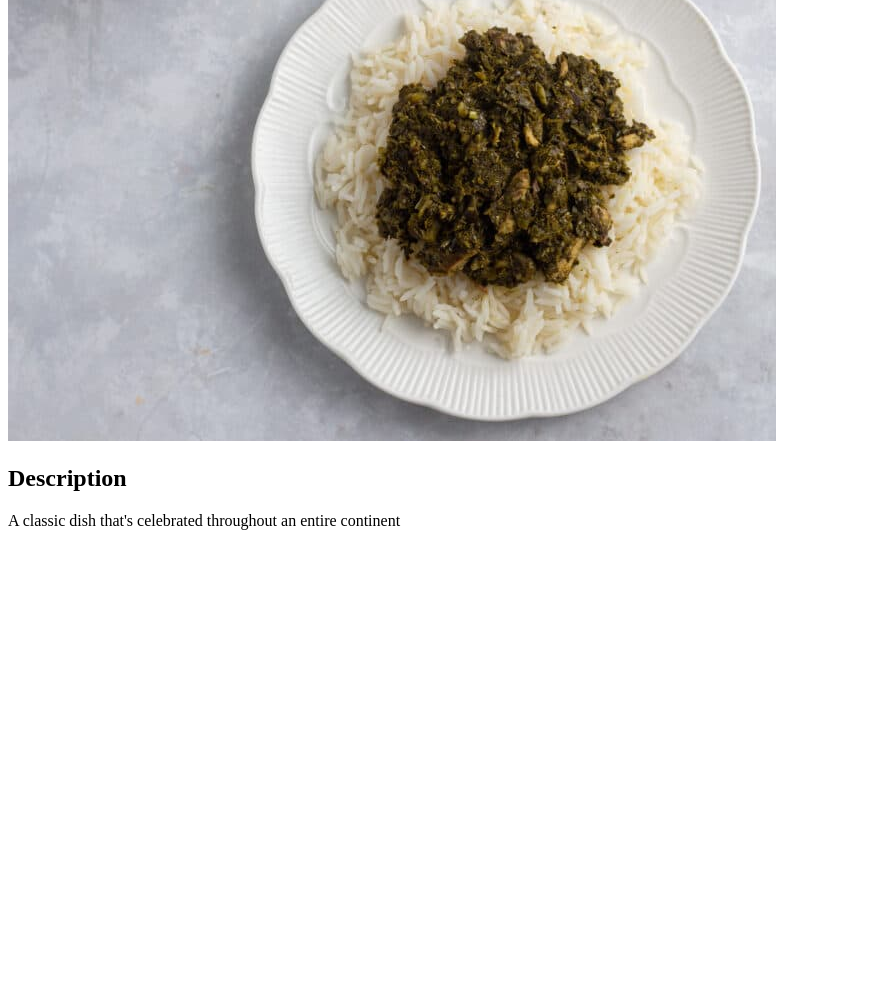
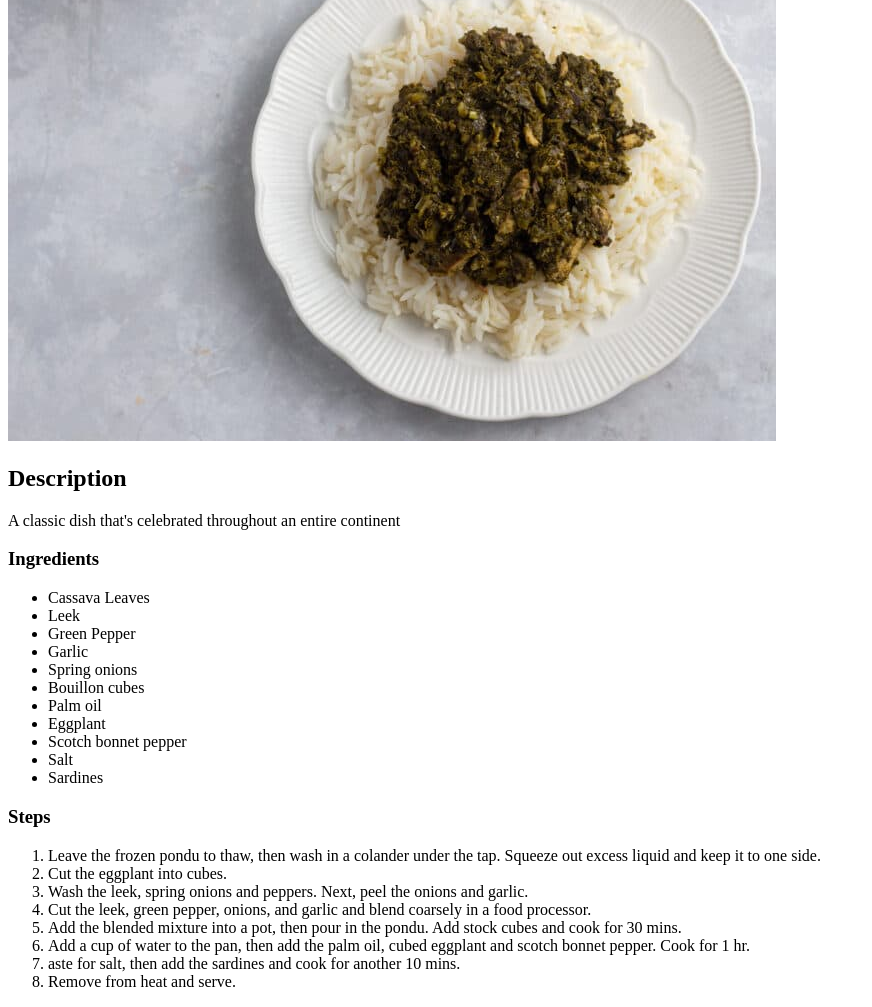
Before and after one commit to josht007/odin-recipes, a plain HTML site: page recipes/pondu.html in a window 1280 px wide. Shown: the part 201-1208 px from the top of the page, without its empty margins (0-872 px from the left). Before the commit the page ends 800 px from the top, so only its background shows below. Drawn offline with Linux system fonts and the light colour scheme.

```diff
--- a/recipes/pondu.html
+++ b/recipes/pondu.html
@@ -11,5 +11,32 @@
 
     <h2>Description</h2>
     <p>A classic dish that's celebrated throughout an entire continent</p>
+
+    <h3>Ingredients</h3>
+    <ul>
+        <li>Cassava Leaves</li>
+        <li>Leek</li>
+        <li>Green Pepper</li>
+        <li>Garlic</li>
+        <li>Spring onions</li>
+        <li>Bouillon cubes</li>
+        <li>Palm oil</li>
+        <li>Eggplant</li>
+        <li>Scotch bonnet pepper</li>
+        <li>Salt</li>
+        <li>Sardines</li>
+    </ul>
+
+    <h3>Steps</h4>
+    <ol>
+        <li>Leave the frozen pondu to thaw, then wash in a colander under the tap. Squeeze out excess liquid and keep it to one side.</li>
+        <li>Cut the eggplant into cubes.</li>
+        <li>Wash the leek, spring onions and peppers. Next, peel the onions and garlic.</li>
+        <li>Cut the leek, green pepper, onions, and garlic and blend coarsely in a food processor.</li>
+        <li>Add the blended mixture into a pot, then pour in the pondu. Add stock cubes and cook for 30 mins.</li>
+        <li>Add a cup of water to the pan, then add the palm oil, cubed eggplant and scotch bonnet pepper. Cook for 1 hr.</li>
+        <li>aste for salt, then add the sardines and cook for another 10 mins.</li>
+        <li>Remove from heat and serve.</li>
+    </ol>
 </body>
 </html>
```
Also changed, not shown: index.html (+1 -0 lines), recipes/fufu.html (added, +32 -0 lines), recipes/plantains.html (+1 -1 lines), images/fufu.webp (added).
